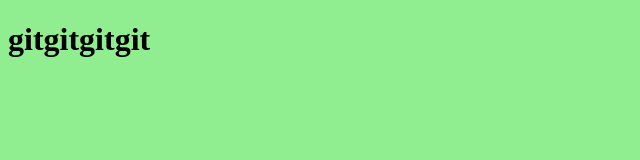
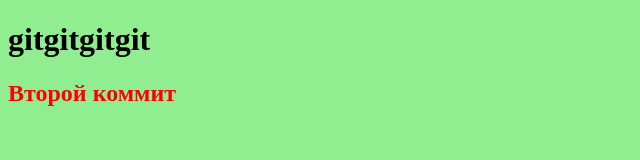
Before and after one commit to MehMary/gittest, a plain HTML site: page index.html in a window 1280 px wide. Shown: the whole page, without its empty margins (0-640 px from the left). Drawn offline with Linux system fonts and the light colour scheme.

Commit message:
2 commit

```diff
--- a/css/style.css
+++ b/css/style.css
@@ -1,3 +1,7 @@
 body {
     background-color: lightgreen;
 }
+
+h2 {
+    color: red;
+}
--- a/index.html
+++ b/index.html
@@ -11,6 +11,7 @@
 
 <body>
     <h1>gitgitgitgit</h1>
+    <h2>Второй коммит</h2>
 </body>
 
 </html>
```
